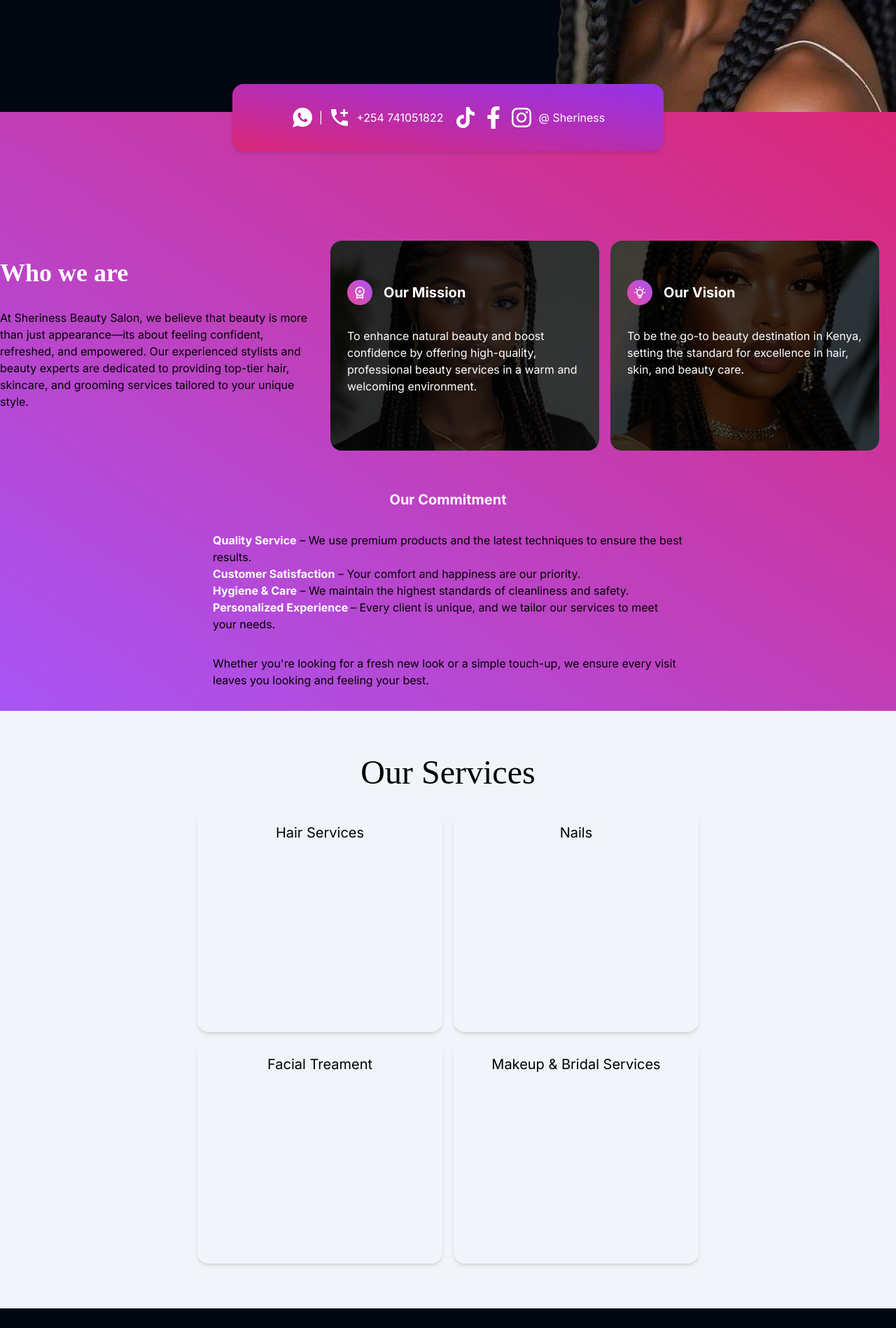
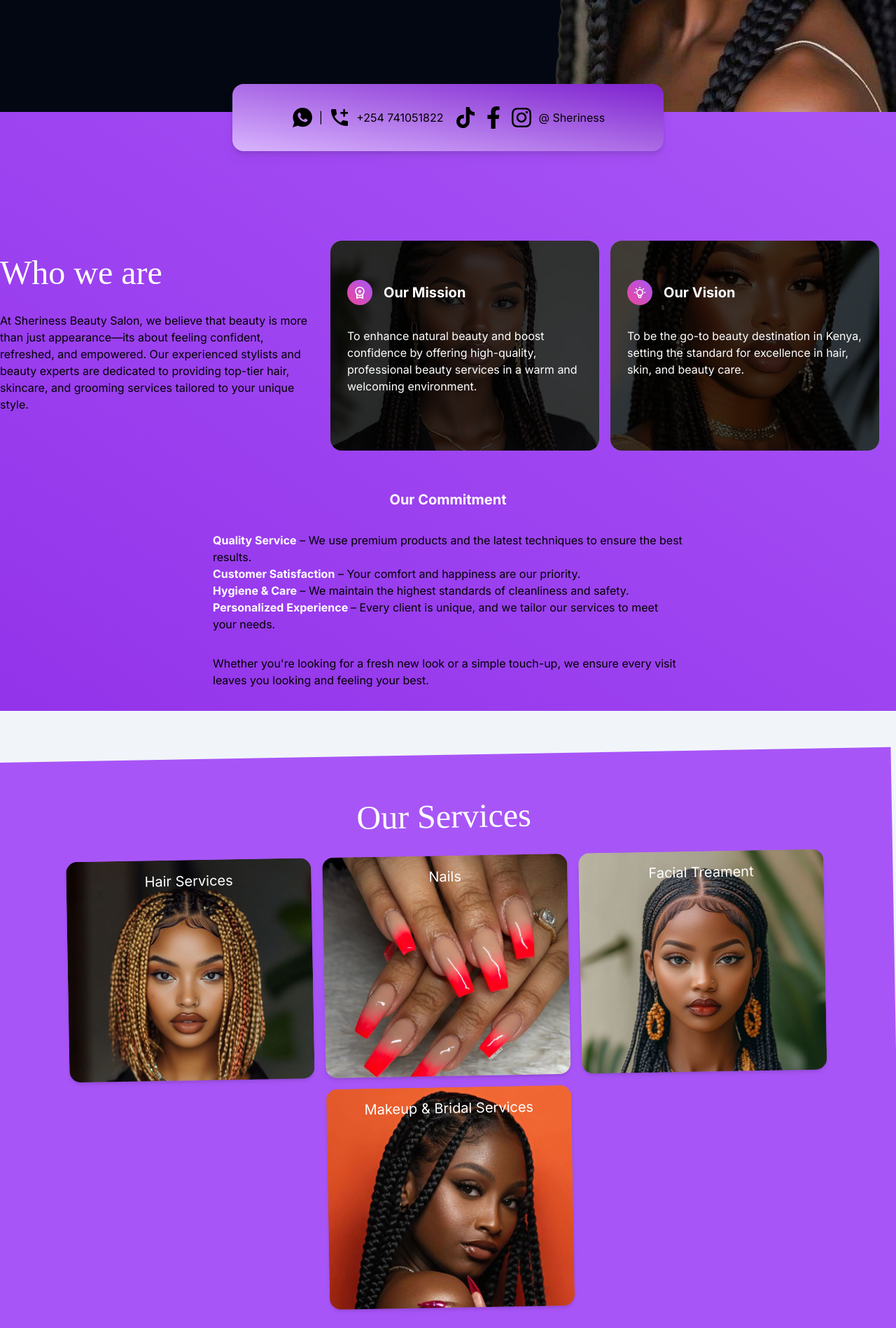
Before and after one commit to ErikDevs/sherinessbeautysalon, a React (Vite) app in the folder frontend/: page / in a window 1280 px wide. Shown: the part 640-2538 px from the top of the page at 70% size. Built offline with nearby package versions, Linux system fonts and the light colour scheme; a web font is replaced by a local one.

Commit message:
new changes

```diff
--- a/frontend/src/components/ConatctBanner.jsx
+++ b/frontend/src/components/ConatctBanner.jsx
@@ -9,7 +9,7 @@ const ConatctBanner = () => {
   return (
     <section className="px-6 -mt-10  h-16">
       <div className="justify-center flex items-center   w-full ">
-        <div className="md:w-1/2 w-full p-8 flex flex-col md:flex-row gap-4 justify-center bg-gradient-to-tr from-pink-600 to-purple-600 text-primary rounded-2xl drop-shadow-md">
+        <div className="md:w-1/2 w-full p-8 flex flex-col md:flex-row gap-4 justify-center bg-gradient-to-tr from-purple-300 to-purple-700 text-secondary rounded-2xl drop-shadow-lg">
           <h2 className="flex items-center gap-x-2">
             <IoLogoWhatsapp size={32} /> | <MdAddCall size={32} /> +254
             741051822
--- a/frontend/src/index.css
+++ b/frontend/src/index.css
@@ -41,7 +41,7 @@ body {
 }
 
 .hovered:hover .scale {
-  transform: scale(1.5);
+  transform: scale(1.2);
 }
 
 .bg-image {
--- a/frontend/src/sections/About.jsx
+++ b/frontend/src/sections/About.jsx
@@ -18,13 +18,11 @@ const statements = [
 ];
 const AboutUs = () => {
   return (
-    <section className="-mt-6 pt-24 pb-8 bg-gradient-to-bl from-pink-600 to-purple-500 text-secondary">
+    <section className="-mt-6 pt-24 pb-8 bg-gradient-to-bl from-purple-500 to-purple-600 text-secondary">
       {/* mission and vision */}
       <div className="flex justify-center flex-col md:flex-row  items-center">
         <div className="flex mt-8 flex-col">
-          <h1 className="font-script text-4xl font-bold text-primary">
-            Who we are
-          </h1>
+          <h1 className="font-script text-5xl text-primary">Who we are</h1>
           <p className="mt-8 max-w-md">
             At Sheriness Beauty Salon, we believe that beauty is more than just
             appearance—its about feeling confident, refreshed, and empowered.
--- a/frontend/src/sections/Contact.jsx
+++ b/frontend/src/sections/Contact.jsx
@@ -2,38 +2,38 @@ import React from "react";
 
 const Contact = () => {
   return (
-    <section className="mt-16 px-6 md:px-10">
-      <div className="flex flex-col-reverse justify-center gap-x-6 items-center w-full md:flex-row">
-        <div className="mt-4 md:mt-0 w-full md:w-1/2">
+    <section className="bg-accent px-6 md:px-0">
+      <div className="flex flex-col-reverse justify-between items-center w-full md:flex-row">
+        <div className="mt-4 md:mt-0 w-full ml-0  md:ml-20  md:w-1/2">
           <h1 className="font-script text-6xl">Ready to glow?</h1>
           <h2 className="font-medium">Book your appointment today!</h2>
-          <form action="" className="flex flex-col mt-8 gap-y-2">
-            <h1 className="font-bold text-xl">Contact Us Via Email</h1>
+          <form action="" className="flex flex-col mt-10 gap-y-2">
+            <h1 className="font-bold text-4xl">Contact Us via Email</h1>
             <input
               type="text"
-              className="bg-transparent outline-none"
+              className="bg-purple-200 p-3 rounded-md outline-none"
               placeholder="Name:"
             />
-            <hr className="h-1 border-slate-400" />
+
             <input
-              className="bg-transparent outline-none"
+              className="bg-purple-200 p-3 rounded-md outline-none"
               type="text"
               placeholder="Email:"
             />
-            <hr className="h-1 border-slate-400" />
+
             <input
               type="text"
-              className="bg-transparent outline-none"
+              className="bg-purple-200 p-3 rounded-md outline-none"
               placeholder="Subject:"
             />
-            <hr className="h-1 border-slate-400" />
+
             <textarea
               className="bg-slate-200 p-6 outline-none"
               name=""
               placeholder="Message"
               id=""
             ></textarea>
-            <button className="bg-gradient-to-tr from-pink-400 to-purple-500 px-6 py-4 rounded-full mt-4 text-primary">
+            <button className="bg-gradient-to-tr from-purple-400 to-purple-500 px-6 py-4 rounded-full drop-shadow-lg mt-4 text-primary">
               Send
             </button>
           </form>
--- a/frontend/src/sections/Services.jsx
+++ b/frontend/src/sections/Services.jsx
@@ -1,4 +1,5 @@
 import React from "react";
+import "../index.css";
 
 const services = [
   { title: "Hair Services", image: "/service2.jpg" },
@@ -9,19 +10,26 @@ const services = [
 
 const Services = () => {
   return (
-    <section className="mt-16">
-      <h2 className="font-script text-5xl text-center">Our Services</h2>
-      <div className="flex justify-center mt-8">
-        <div className="grid grid-cols-2 gap-4">
+    <section className="mt-16 content bg-accent -rotate-1 text-primary py-16 md:-ml-32">
+      <h2 className="font-script text-5xl text-center md:ml-32">
+        Our Services
+      </h2>
+      <div className="flex justify-center mt-8 md:ml-32">
+        <div className="flex flex-wrap gap-4 w-full justify-center">
           {services.map((service, index) => (
             <div
               key={index}
-              className="h-[315px] rounded-2xl shadow-md overflow-clip w-[350px]"
+              className="h-[315px] hovered bg-accent rounded-2xl shadow-md overflow-clip w-[350px]"
             >
               <div className="flex justify-center">
-                <h2 className="absolute text-center text-secondary mt-4 text-xl">
+                <h2 className="absolute text-center  mt-4 text-xl">
                   {service.title}
                 </h2>
+                <img
+                  className="scale transition-transform duration-300 ease-linear"
+                  src={service.image}
+                  alt=""
+                />
               </div>
             </div>
           ))}
--- a/frontend/src/sections/Testmonial.jsx
+++ b/frontend/src/sections/Testmonial.jsx
@@ -93,18 +93,18 @@ const Testmonial = () => {
         ))}
       </Carousel>
       <div className="flex w-full justify-center  mt-8">
-        <div className="flex flex-col  bg-secondary/25 drop-shadow-md text-primary p-6 rounded-2xl w-full max-w-2xl">
+        <div className="flex flex-col  bg-secondary/40 drop-shadow-md text-primary p-6 rounded-2xl w-full max-w-2xl">
           <h2 className="text-center font-bold text-2xl my-2">
             Join Our Journey to Greatness{" "}
           </h2>
-          <form className="flex justify-between" action="">
+          <form className="flex justify-between text-secondary" action="">
             <input
               type="text"
-              className="flex-1 p-2 rounded-l-xl"
+              className="flex-1 p-2 rounded-l-xl outline-none"
               placeholder="Enter your email"
             />
             <button
-              className="px-6 rounded-r-xl py-3 bg-gradient-to-tr from-pink-500 to-purple-500"
+              className="px-6 rounded-r-xl py-3 ml-2 text-primary bg-gradient-to-tr from-pink-500 to-purple-500"
               type="submit"
             >
               Send
```
